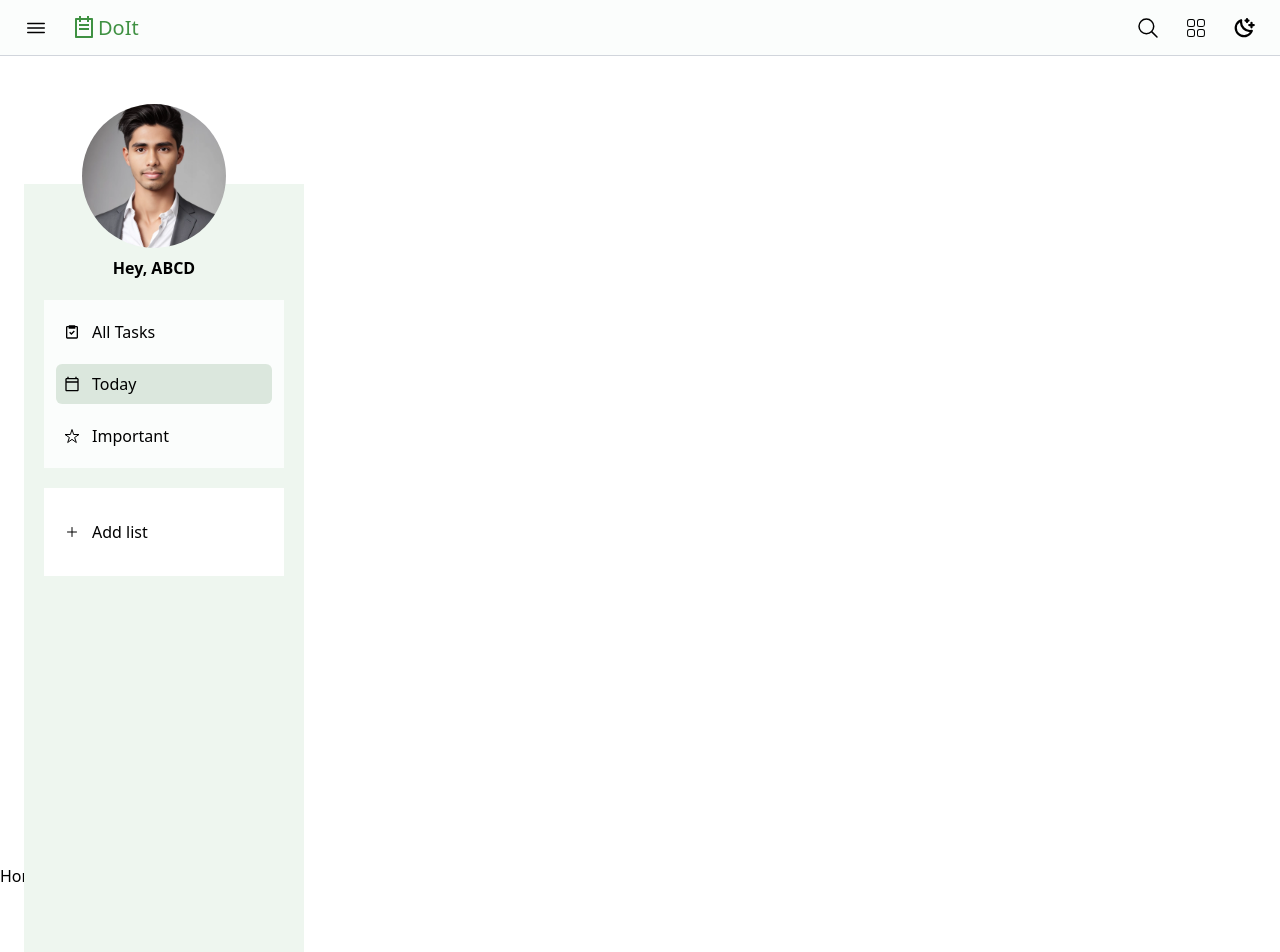
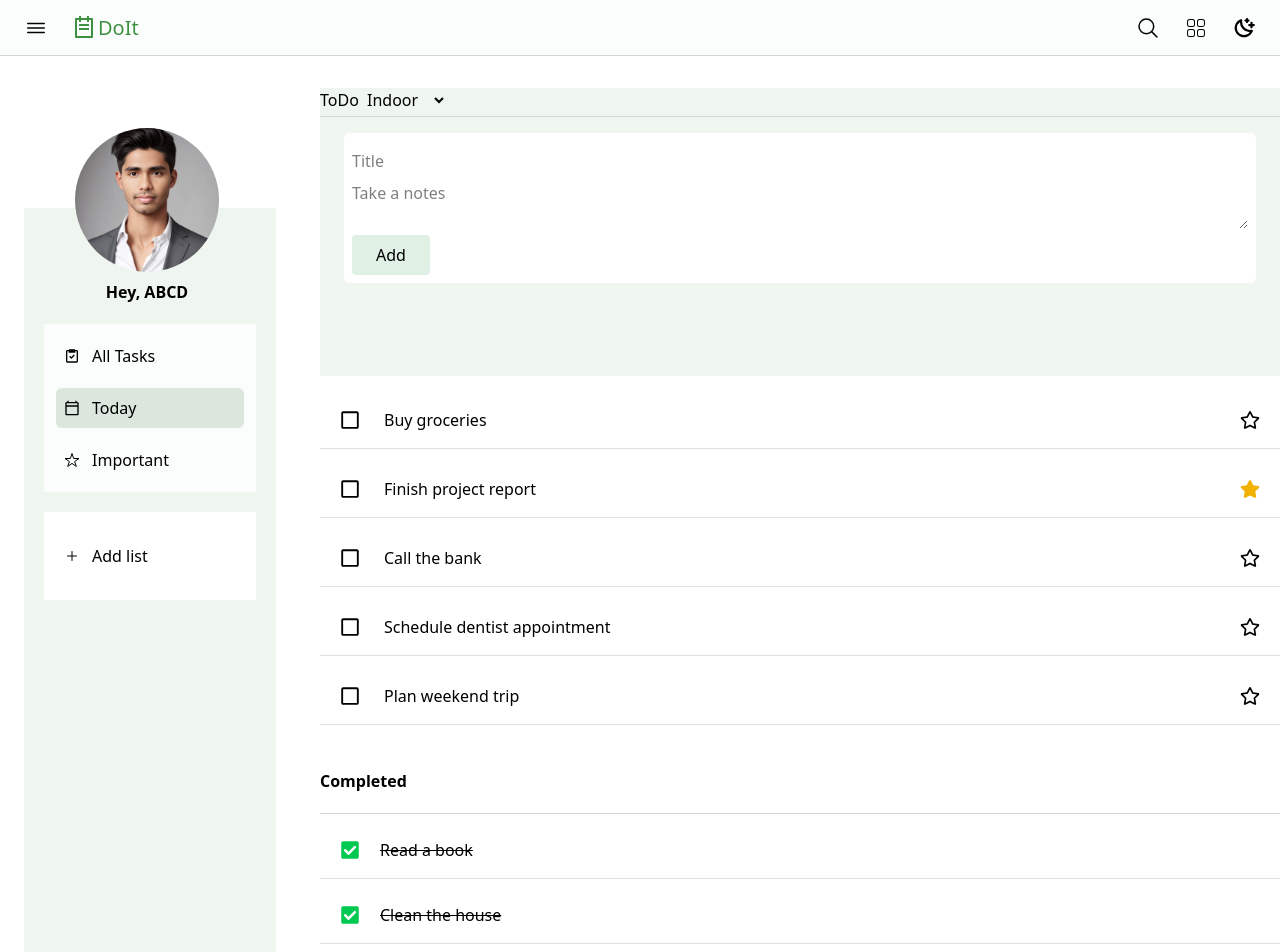
Before and after one commit to prashantkumarpro/DoIt, a React (Vite) app: page / in a window 1280 px wide. Shown: the top 952 px of the page. Built offline with nearby package versions, Linux system fonts and the light colour scheme.

Commit message:
added some feature

```diff
--- a/src/component/Header.jsx
+++ b/src/component/Header.jsx
@@ -1,4 +1,3 @@
-
 import React from 'react'
 import { CiGrid41 } from 'react-icons/ci'
 import { IoMenuOutline, IoSearchOutline } from 'react-icons/io5'
@@ -6,14 +5,18 @@ import { PiMoonStarsBold } from 'react-icons/pi'
 import { RiTodoLine } from 'react-icons/ri'
 import { Link } from 'react-router'
 
-const Header = () => {
+const Header = ({ isMenuOpen, setIsMenuOpen }) => {
+
   return (
     <>
       <header className='bg-[#FBFDFC] m-auto w-full max-w-[1344px] h-[56px] flex justify-between items-center px-6 border-b border-gray-300 fixed top-0 left-0 z-50'>
         <div className='flex gap-6 items-center'>
           <Link>
             {' '}
-            <IoMenuOutline className='size-6' />
+            <IoMenuOutline
+              onClick={() => setIsMenuOpen(!isMenuOpen)}
+              className='size-6'
+            />
           </Link>
           <h3 className='text-[#3F9142] text-xl flex items-center justify-center gap-0.5'>
             <RiTodoLine className='size-6' />
--- a/src/component/Home.jsx
+++ b/src/component/Home.jsx
@@ -1,8 +1,176 @@
-import React from 'react'
+import React, { useState } from 'react'
+import { FaCheckSquare, FaRegSquare, FaRegStar, FaStar } from 'react-icons/fa'
 
 const Home = () => {
+  const [title, setTitle] = useState('')
+  const [note, setNote] = useState('')
+  const [taskType, setTaskType] = useState('')
+  // const { addTask } = useContext(toDoesContext)
+  const [tasks, setTasks] = useState([
+    {
+      id: 1,
+      title: 'Go',
+      text: 'Buy groceries',
+      completed: false,
+      important: false
+    },
+    {
+      id: 2,
+      title: 'Go',
+      text: 'Finish project report',
+      completed: false,
+      important: true
+    },
+    {
+      id: 3,
+      title: 'Go',
+      text: 'Call the bank',
+      completed: false,
+      important: false
+    },
+    {
+      id: 4,
+      title: 'Go',
+      text: 'Schedule dentist appointment',
+      completed: false,
+      important: false
+    },
+    {
+      id: 5,
+      title: 'Go',
+      text: 'Plan weekend trip',
+      completed: false,
+      important: false
+    }
+  ])
+  console.log(tasks)
+
+  const completedTasks = [
+    'Read a book',
+    'Clean the house',
+    'Prepare presentation',
+    'Update blog'
+  ]
+
+  const handleChange = e => {
+    setTitle(e.target.value)
+  }
+
+  const handleNote = e => {
+    setNote(e.target.value)
+  }
+
+  const handleKeyDown = e => {
+    if (e.key === 'Enter') {
+    }
+  }
+
+  const handleAddBtn = () => {
+    if (title.trim() == 0 || note.trim() == 0) {
+      alert('enter both title and text')
+      return
+    } else {
+      // addTask(title, text)
+      tasks.push({ title: title, text: note, taskType: taskType })
+      setNote('')
+      setTitle('')
+      console.log(tasks)
+    }
+  }
+
+  const taskTypeHandler = event => {
+    setTaskType(event.target.value)
+  }
+
   return (
-    <div>Home</div>
+    <div className='w-full'>
+      <div className='w-full bg-[#EEF6EF]   min-h-72'>
+        <h1 className='border-b border-gray-300 pb-1'>
+          ToDo{' '}
+          <select id='task-type' onChange={taskTypeHandler}>
+            <option value='indoor' disabled></option>
+            <option value='indoor'>Indoor</option>
+            <option value='outdoor'>Outdoor</option>
+          </select>
+        </h1>
+        <div className='crete_task_container px-6  py-4 w-full h-auto'>
+          <div className='taskInput p-2 w-full my-0 bg-[#FFFFFF]  rounded-md '>
+            <input
+              type='text'
+              value={title}
+              onChange={handleChange}
+              className='title w-full border-[none] outline-none py-2 bg-transparent'
+              placeholder='Title'
+              onKeyDown={handleKeyDown}
+            />
+            <textarea
+              name='note'
+              value={note}
+              onChange={handleNote}
+              className='w-full bg-transparent h-auto outline-none overflow-auto -scroll-ml-56'
+              placeholder='Take a notes'
+            ></textarea>
+            {/* <Save title={title} note={note} onSave={handleSave} /> */}
+            <button
+              className='cursor-pointer py-2 px-6 rounded-sm bg-[#3da25f29] text-black hover:bg-[#35793729] hover:text-black'
+              onClick={handleAddBtn}
+            >
+              Add
+            </button>
+          </div>
+        </div>
+      </div>
+
+      {/* Task List */}
+      <ul className='mt-4 space-y-3'>
+        {tasks.reverse().map((task, index) => (
+          <li
+            key={index}
+            className='flex justify-between py-4 px-5 border-b border-[#496E4B33]'
+          >
+            <div className='flex items-center space-x-6'>
+              {task.completed ? (
+                <FaCheckSquare className='text-xl' />
+              ) : (
+                <FaRegSquare className='text-xl' />
+              )}
+              <span>{task.text}</span>
+            </div>
+            <button>
+              {task.important ? (
+                <FaStar className='text-yellow-500 text-xl' />
+              ) : (
+                <FaRegStar className='text-xl' />
+              )}
+            </button>
+          </li>
+        ))}
+      </ul>
+
+      {/* Completed Tasks */}
+      <h3 className='mt-6 font-semibold border-b border-gray-300 py-5'>
+        Completed
+      </h3>
+      <ul className='mt-2 space-y-2'>
+        {completedTasks.map((task, index) => (
+          <li
+            key={index}
+            className='flex justify-between py-4 px-5 border-b border-[#496E4B33] '
+          >
+            <div className='flex items-center space-x-5'>
+              <FaCheckSquare className='text-green-500 text-xl' />
+              <span
+                style={{
+                  textDecoration: 'line-through'
+                }}
+              >
+                {task}
+              </span>
+            </div>
+          </li>
+        ))}
+      </ul>
+    </div>
   )
 }
 
--- a/src/component/Layout.jsx
+++ b/src/component/Layout.jsx
@@ -1,14 +1,18 @@
-import React from 'react'
+import React, { useState } from 'react'
 import { Outlet } from 'react-router'
 import Header from './Header'
 import SideNav from './SideNav'
 
 const Layout = () => {
+  const [isMenuOpen, setIsMenuOpen] = useState(false)
+
   return (
     <div>
-      <Header />
-      <SideNav />
-      <Outlet />
+      <Header isMenuOpen={isMenuOpen} setIsMenuOpen={setIsMenuOpen} />
+      <div className='flex items-start mt-16 py-6  gap-5'>
+        <SideNav isMenuOpen={isMenuOpen} />
+        <Outlet />
+      </div>
     </div>
   )
 }
--- a/src/component/SideNav.jsx
+++ b/src/component/SideNav.jsx
@@ -10,9 +10,17 @@ const sideNavLinks = [
   { name: 'Important', icon: <IoStarOutline />, active: false }
 ]
 
-const SideNav = () => {
+const SideNav = ({ isMenuOpen }) => {
+  {
+    console.log(isMenuOpen)
+  }
+
   return (
-    <aside className={`relative w-82 h-screen px-6 py-6 mt-16`}>
+    <aside
+      className={`${
+        isMenuOpen ? 'max-w-0 px-0 overflow-hidden' : 'w-96 px-6 '
+      } relative  h-screen  py-6 `}
+    >
       <div className='mt-2  size-36 absolute top-8 left-1/4 text-center m-auto'>
         <img src={profilePic} alt='Profile' className='rounded-full mx-auto' />
         <p className='mt-2 font-semibold'>Hey, ABCD</p>
```
